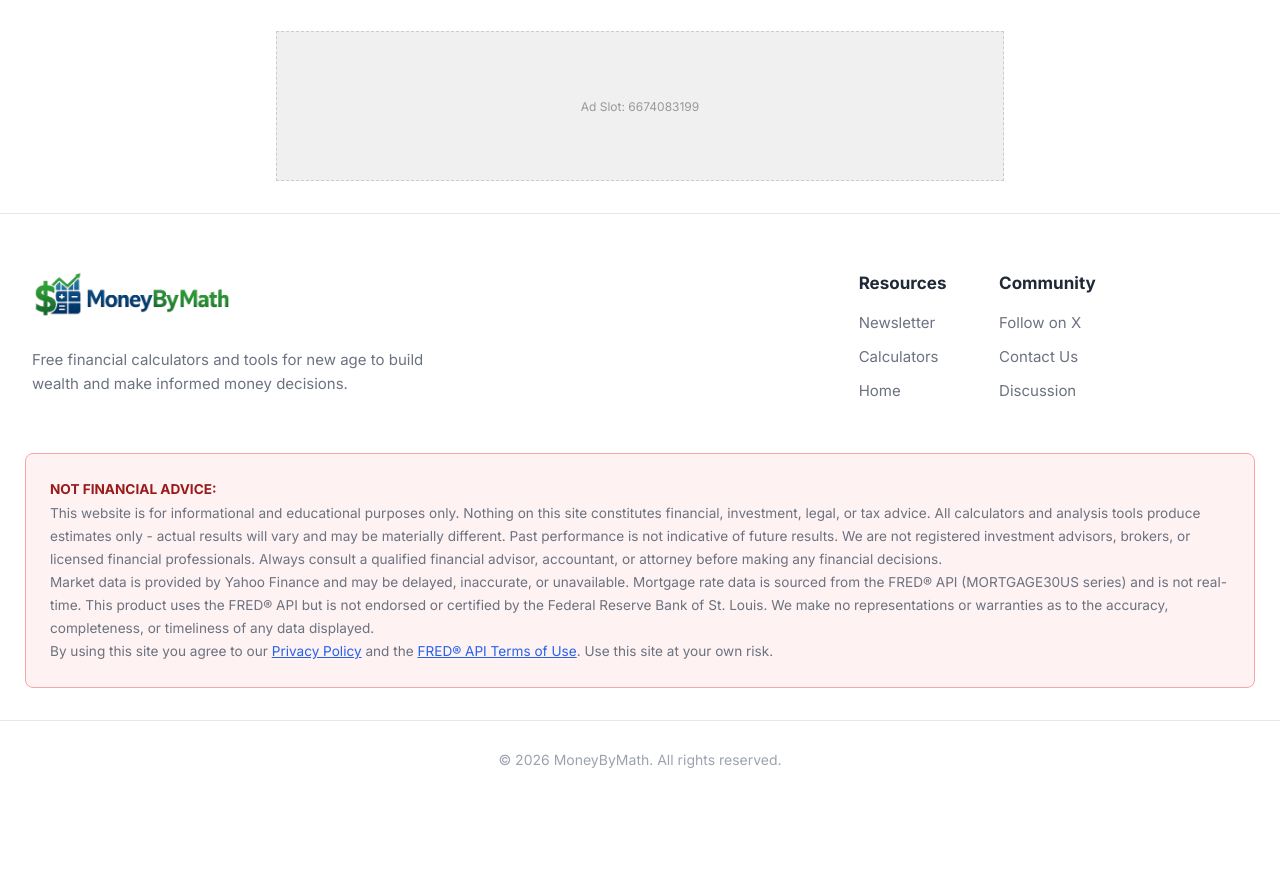
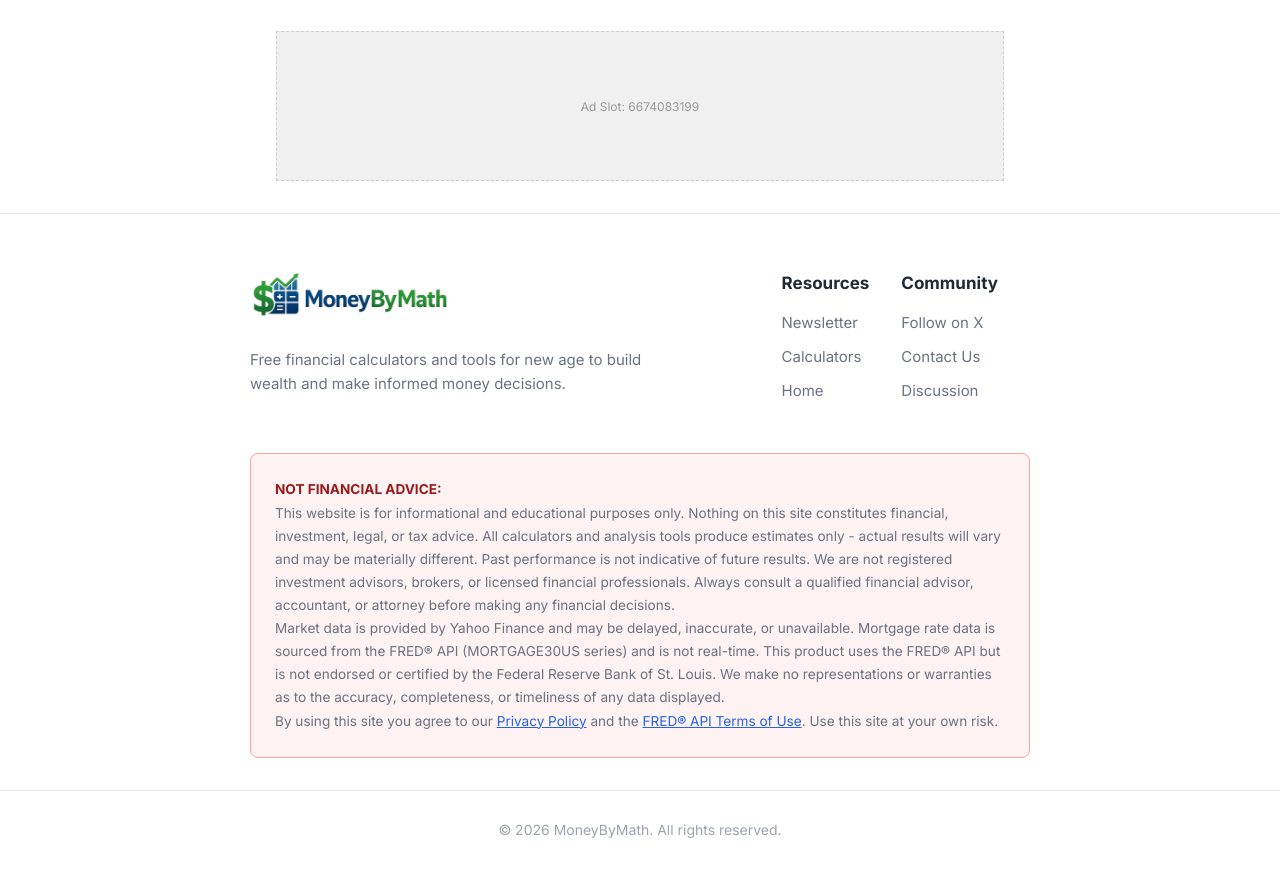
Before and after one commit to alboumgr-svg/moneybymath, a Flask app: page /car-cost in a window 1280 px wide. Shown: the part 3632-4505 px from the top of the page. Before the commit the page ends 4400 px from the top, so only its background shows below. Run offline with Flask 3, Linux system fonts and the light colour scheme.

Commit message:
Style Updates

```diff
--- a/static/car-cost-script.js
+++ b/static/car-cost-script.js
@@ -385,9 +385,13 @@ let resultCardIsOffScreen = false;
 function syncCarFloat() {
     const floatPill = document.getElementById('carFloat');
     const verdictText = document.getElementById('carVerdict').textContent;
+    const verdictTextEl = document.getElementById('carVerdict');
     const verdictValue = document.getElementById('carFloat-value');
 
     verdictValue.textContent = verdictText;
+    floatcolor = verdictTextEl.style.color
+    verdictValue.style.color = floatcolor;
+
     const isScrolledDown = window.scrollY > 150;
 
     if (resultCardIsOffScreen && isScrolledDown) {
--- a/static/styles.css
+++ b/static/styles.css
@@ -1148,6 +1148,7 @@ section {
     grid-template-columns: 2fr 1fr;
     gap: 3rem;
     margin-bottom: 2.5rem;
+    max-width: calc(100vw - 500px) !important; margin-left: auto !important; margin-right: auto !important;
 }
 
 .footer-brand p {
@@ -1189,7 +1190,7 @@ section {
     border: 1.5px solid #FCA5A5;
     border-radius: 8px;
     margin-bottom: 2rem;
-    max-width: calc(100vw - 50px) !important; margin-left: auto !important; margin-right: auto !important;
+    max-width: calc(100vw - 500px) !important; margin-left: auto !important; margin-right: auto !important;
 }
 
 .footer-disclaimer p {
```
